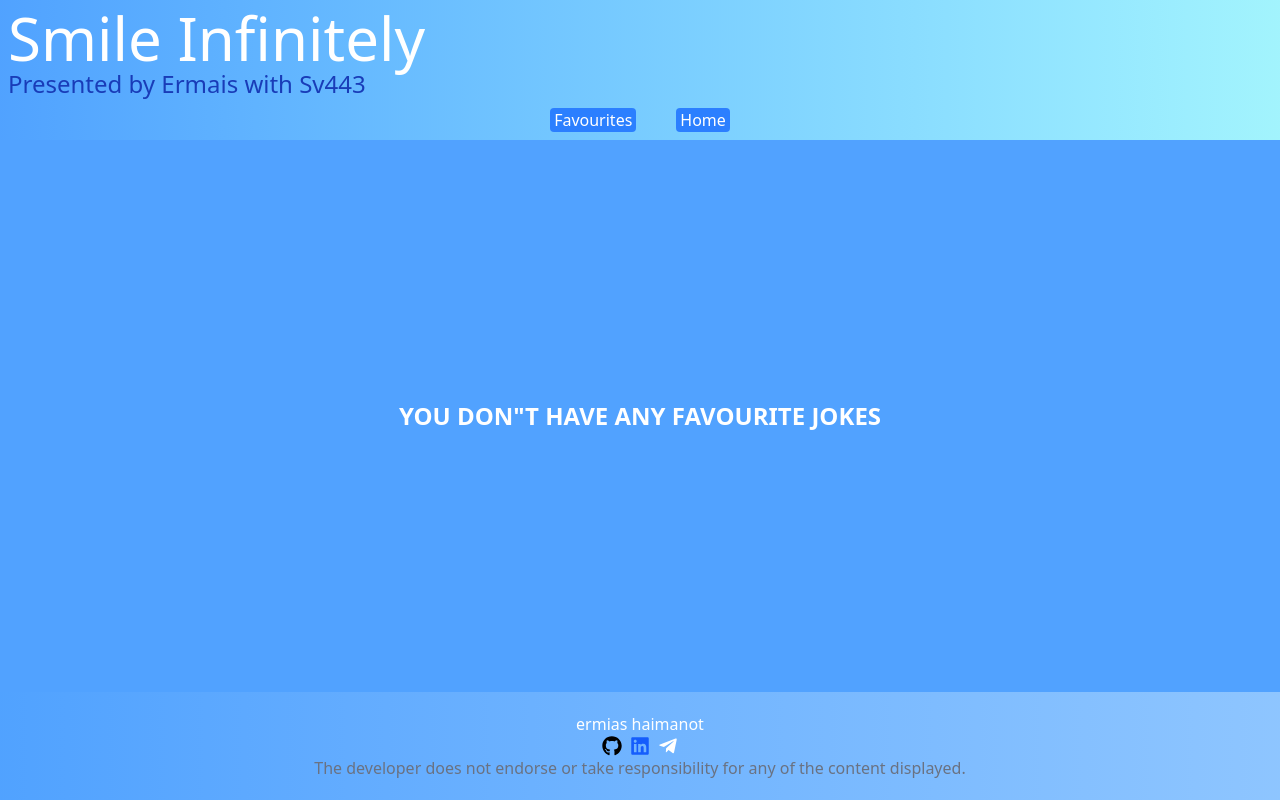
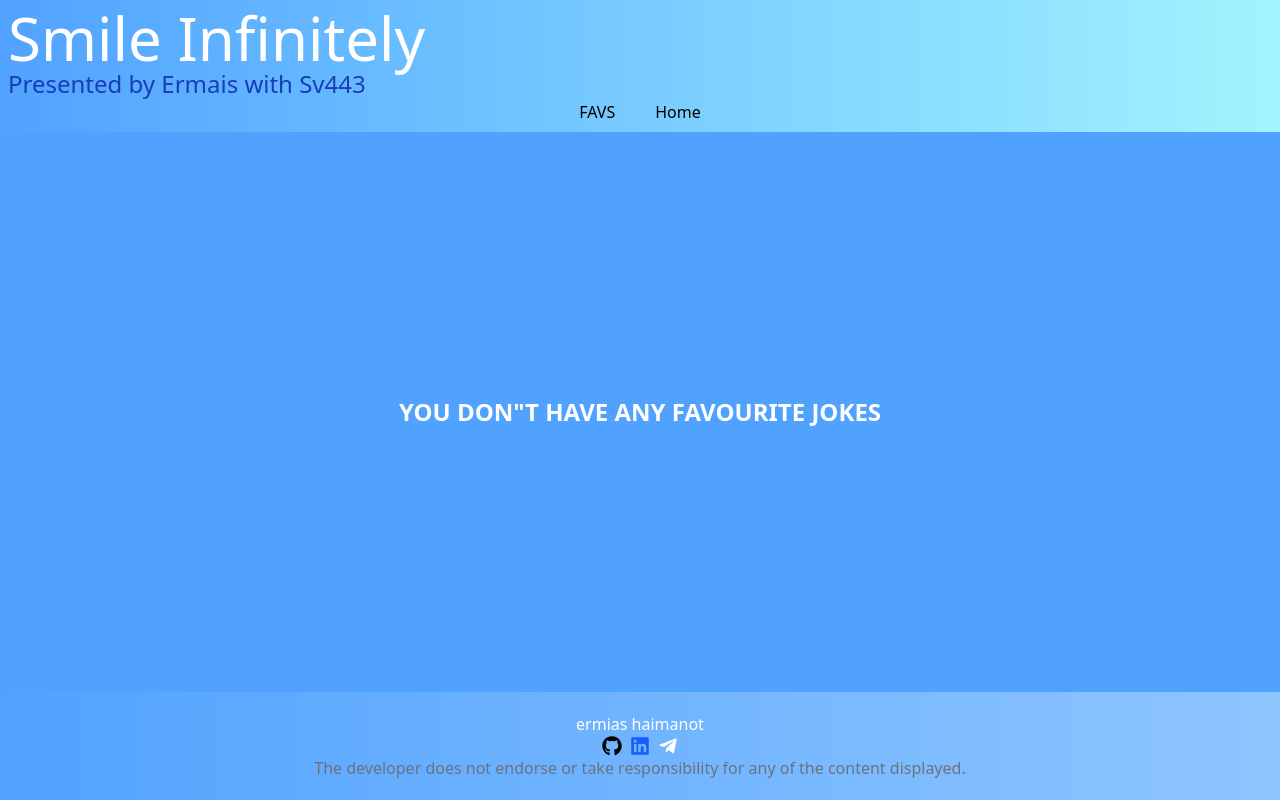
Before and after one commit to Ermi-haimi/joke-generator, a React (Vite) app: page /favourites in a window 1280 px wide. Built offline with nearby package versions, Linux system fonts and the light colour scheme.

Commit message:
Revert "styled the home and favourite button and favourite page with nothing to show"
This reverts commit d162c14090a646438bf4dbee52f600aca7bb4188.

```diff
--- a/src/Favourites.jsx
+++ b/src/Favourites.jsx
@@ -6,7 +6,7 @@ function Favourites() {
   const { favourites, addFavourite } = useContext(favouriteContext);
   if (favourites.length === 0) {
     return (
-      <div className="bg-blue-400 flex flex-1 justify-center items-center text-white  text-2xl gap-8 font-bold">
+      <div className="bg-blue-400 flex flex-1 justify-center items-center text-white  text-2xl gap-8 font-bold text-center">
         YOU DON"T HAVE ANY FAVOURITE JOKES
       </div>
     );
--- a/src/Header.jsx
+++ b/src/Header.jsx
@@ -5,11 +5,9 @@ function Header() {
     <div className="bg-linear-to-r from-blue-400 to-cyan-200 p-2">
       <h1 className="text-6xl text-white ">Smile Infinitely</h1>
       <p className="text-2xl text-blue-800">Presented by Ermais with Sv443</p>
-      <div className="flex justify-center gap-10 *:bg-blue-500 *:text-white *:px-1 *:rounded-sm *:hover:opacity-95 mt-2">
-        <Link to="/favourites">Favourites</Link>
-        <Link to="/" className="">
-          Home
-        </Link>
+      <div className="flex justify-center gap-10">
+        <Link to="/favourites">FAVS</Link>
+        <Link to="/">Home</Link>
       </div>
     </div>
   );
```
